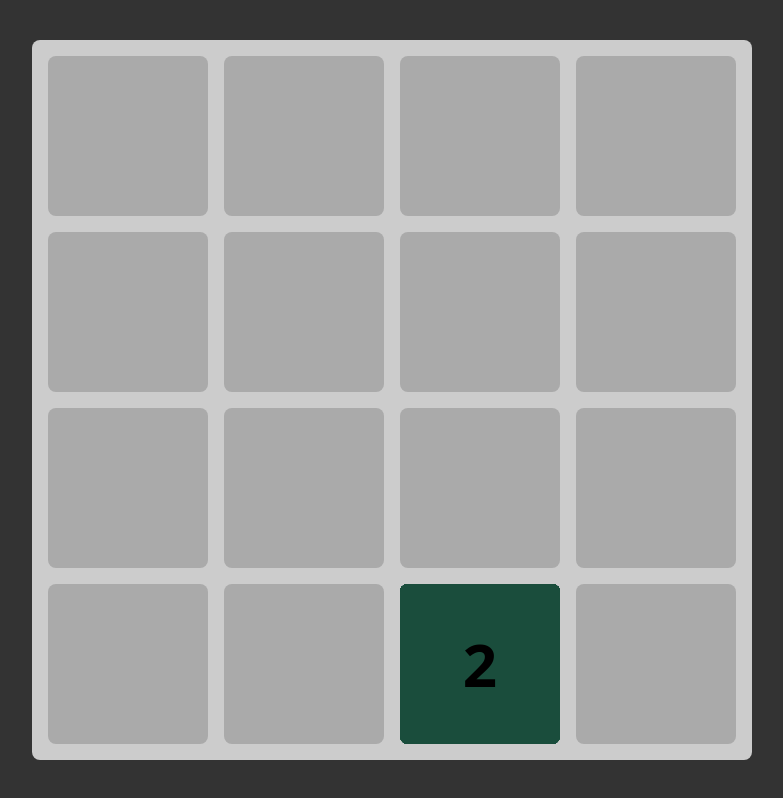
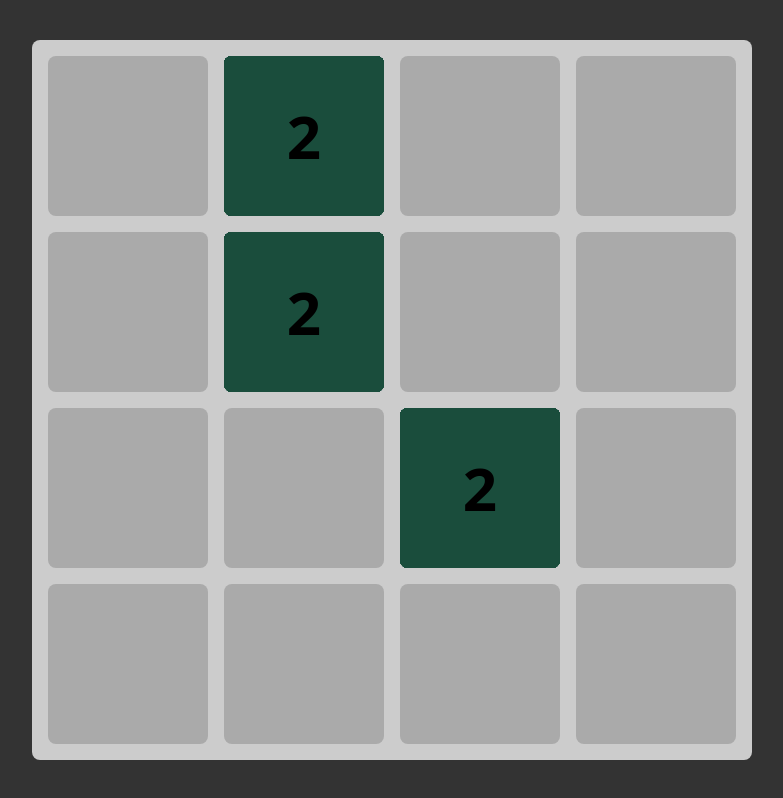
Before and after one commit to ella-blaupause/2048, a Next.js app: page / in a window 1280 px wide. Shown: the whole page, without its empty margins (248-1031 px from the left). Built offline with nearby package versions, Linux system fonts and the light colour scheme.

Commit message:
add Tile position

```diff
--- a/components/Tile.js
+++ b/components/Tile.js
@@ -1,8 +1,8 @@
 import styled from "styled-components"
 
 const StyledPlayingElement = styled.div`
-    --x:2;
-    --y:3;
+    --x:${(props)=> props.xPosition};
+    --y:${(props)=> props.yPosition};
     position: absolute;
     display: flex;
     justify-content: center;
@@ -26,6 +26,6 @@ const StyledPlayingElement = styled.div`
     }
 `
 
-export default function Tile(){
-    return <StyledPlayingElement>2</StyledPlayingElement>
+export default function Tile({xPosition, yPosition}){
+    return <StyledPlayingElement xPosition={xPosition} yPosition={yPosition}>2</StyledPlayingElement>
 }
--- a/pages/index.js
+++ b/pages/index.js
@@ -1,7 +1,7 @@
 import styled from "styled-components";
 import Cell from "/components/Cell";
 import Tile from "/components/Tile";
-import { Fragment, useState } from "react";
+import { Fragment, useRef, useState } from "react";
 
 const StyledGameBoard = styled.div`
     display: grid;
@@ -16,9 +16,19 @@ const StyledGameBoard = styled.div`
 `
 
 export default function HomePage() {
-  const [board, setBoard] = useState([[0,0,0,0],[0,0,0,0],[0,0,0,0],[0,0,0,0]]);
+  const [board, setBoard] = useState([[0,2,0,0],[0,2,0,0],[0,0,2,0],[0,0,0,0]]);
+  const position = [];
 
+  for (let row = 0; row < 4; row++){
+    for (let column = 0; column < 4; column++){
+      let number = board[row][column];
+      if (number > 0){
+        position.push([column, row])
+      }
+    }
+  }
 
+  console.log(position)
 
   return (
     <StyledGameBoard>
@@ -27,7 +37,10 @@ export default function HomePage() {
               return (
                 <Fragment key={columnIndex}>
                   <Cell />
-                  <Tile/>
+                  {position.map((p,pIndex)=>{
+                    return <Tile key={pIndex} xPosition={position[pIndex][0]} yPosition={position[pIndex][1]}/>
+                  })}
+
                 </Fragment>
                   )
             })
```
